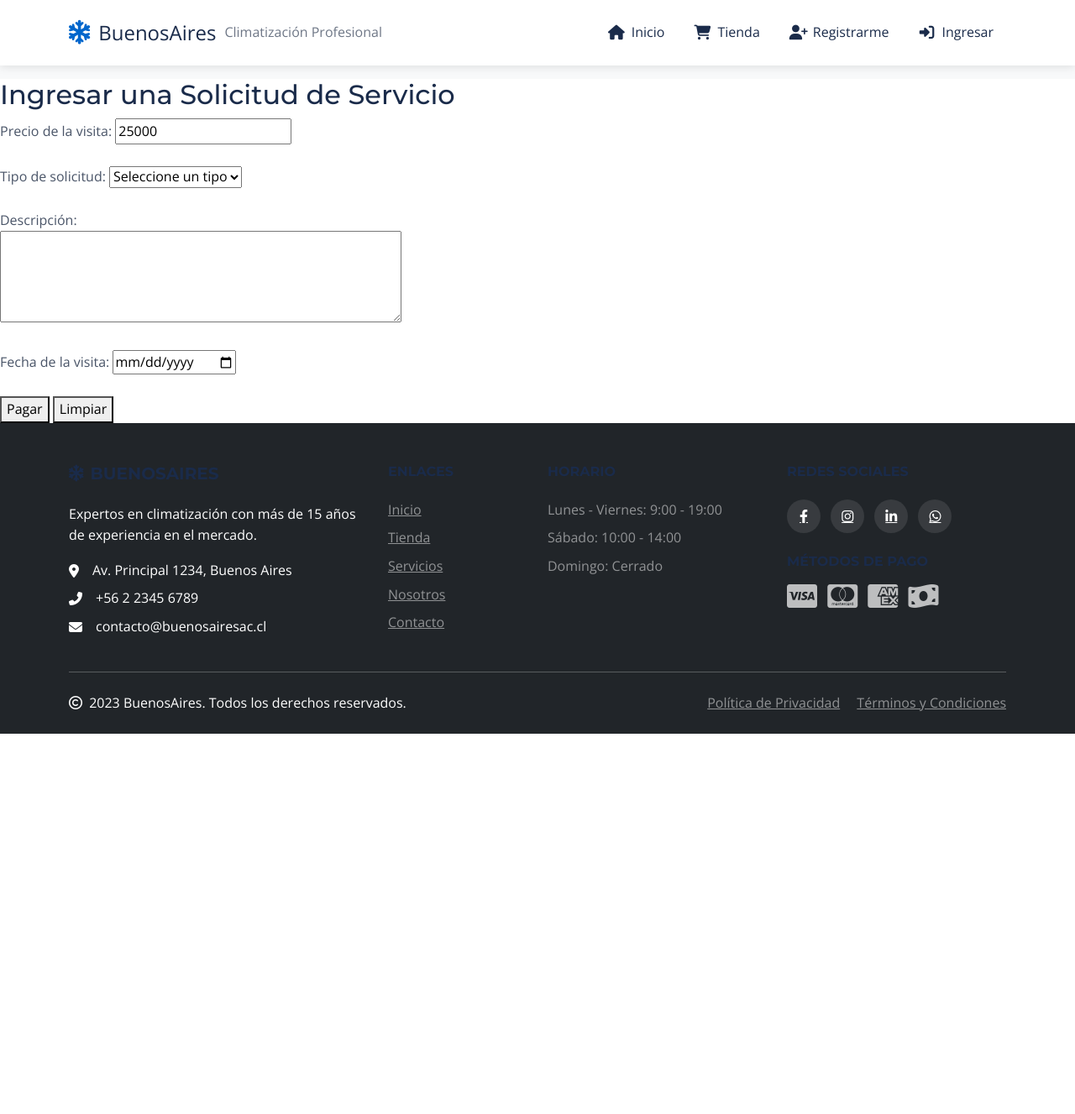
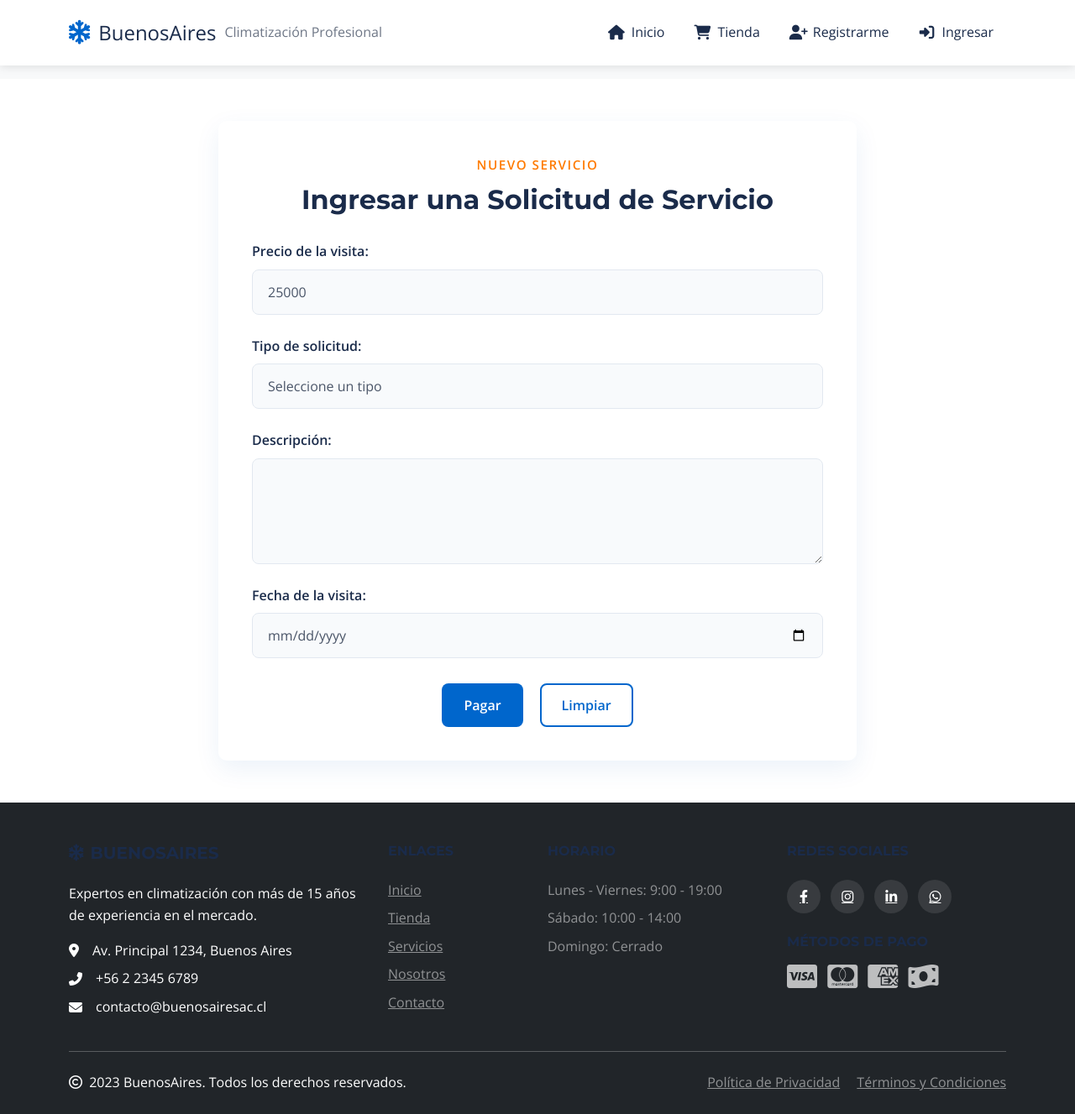
Before and after one commit to Danae-Munoz/AppWebBA-Django, a Django app: page /ingresar_solicitud_servicio/ in a window 1280 px wide. Shown: the whole page at 84% size. Before the commit the page ends 874 px from the top, so only its background shows below. Run offline with Django 3.2, Linux system fonts and the light colour scheme.

Commit message:
listo solicitud

```diff
--- /dev/null
+++ b/core/static/core/css/servicios.css
@@ -0,0 +1,262 @@
+/* servicios.css - Estilos para la página de confirmación de servicio */
+
+/* Variables de color (consistentes con el tema) */
+:root {
+    --primary-color: #0066cc;
+    --primary-dark: #004d99;
+    --secondary-color: #ff7b00;
+    --dark-color: #1a2b4a;
+    --text-color: #4a5568;
+    --light-color: #f8fafc;
+    --border-color: #e2e8f0;
+    --success-color: #38a169;
+    --error-color: #dc2626;
+}
+
+/* Contenedor principal */
+.service-container {
+    max-width: 800px;
+    margin: 50px auto;
+    padding: 0 20px;
+}
+
+/* Tarjeta de confirmación */
+.service-confirmation-card {
+    background: white;
+    padding: 40px;
+    border-radius: 10px;
+    box-shadow: 0 10px 30px rgba(0, 86, 179, 0.08);
+}
+
+/* Encabezado de sección */
+.section-header {
+    text-align: center;
+    margin-bottom: 30px;
+}
+
+.section-preheading {
+    color: var(--secondary-color);
+    font-weight: 600;
+    letter-spacing: 1.5px;
+    text-transform: uppercase;
+    font-size: 0.95rem;
+    display: block;
+    margin-bottom: 10px;
+}
+
+.section-title {
+    font-size: 2rem;
+    color: var(--dark-color);
+    margin-bottom: 15px;
+    font-family: 'Montserrat', sans-serif;
+    font-weight: 700;
+}
+
+.section-description {
+    color: var(--text-color);
+}
+
+/* Elementos del formulario */
+.form-group {
+    margin-bottom: 25px;
+}
+
+.form-group label {
+    display: block;
+    font-weight: 600;
+    margin-bottom: 8px;
+    color: var(--dark-color);
+}
+
+.form-control {
+    background-color: #f8fafc;
+    border: 1px solid var(--border-color);
+    border-radius: 8px;
+    padding: 14px 18px;
+    color: var(--text-color);
+    width: 100%;
+}
+
+.form-control.textarea {
+    min-height: 120px;
+}
+
+/* Acciones del formulario */
+.form-actions {
+    display: flex;
+    gap: 20px;
+    justify-content: center;
+    margin-top: 30px;
+}
+
+/* Botones */
+.btn {
+    display: inline-flex;
+    align-items: center;
+    justify-content: center;
+    padding: 12px 24px;
+    border-radius: 8px;
+    font-weight: 600;
+    text-decoration: none;
+    transition: all 0.3s ease;
+    border: 2px solid transparent;
+    font-family: 'Open Sans', sans-serif;
+    cursor: pointer;
+}
+
+.btn-primary {
+    background-color: var(--primary-color);
+    color: white;
+}
+
+.btn-primary:hover {
+    background-color: var(--primary-dark);
+    transform: translateY(-2px);
+    box-shadow: 0 4px 12px rgba(0, 102, 204, 0.2);
+}
+
+.btn-secondary {
+    background-color: white;
+    color: var(--primary-color);
+    border-color: var(--primary-color);
+}
+
+.btn-secondary:hover {
+    background-color: var(--primary-color);
+    color: white;
+    transform: translateY(-2px);
+    box-shadow: 0 4px 12px rgba(0, 102, 204, 0.2);
+}
+
+/* Tarjetas de resultado */
+.result-card {
+    background: white;
+    padding: 40px;
+    border-radius: 10px;
+    box-shadow: 0 10px 30px rgba(0, 86, 179, 0.08);
+    text-align: center;
+}
+
+.status-icon {
+    width: 80px;
+    height: 80px;
+    border-radius: 50%;
+    display: flex;
+    align-items: center;
+    justify-content: center;
+    margin: 0 auto 25px;
+    font-size: 2.5rem;
+}
+
+.success .status-icon {
+    background-color: rgba(56, 161, 105, 0.1);
+    color: var(--success-color);
+}
+
+.error .status-icon {
+    background-color: rgba(220, 38, 38, 0.1);
+    color: var(--error-color);
+}
+
+.result-title {
+    font-size: 1.8rem;
+    margin-bottom: 15px;
+    font-family: 'Montserrat', sans-serif;
+    font-weight: 700;
+}
+
+.success .result-title {
+    color: var(--success-color);
+}
+
+.error .result-title {
+    color: var(--error-color);
+}
+
+.result-message {
+    color: var(--text-color);
+    margin-bottom: 30px;
+    font-size: 1.1rem;
+}
+
+/* Responsive */
+@media (max-width: 768px) {
+    .service-confirmation-card,
+    .result-card {
+        padding: 30px 20px;
+    }
+
+    .section-title {
+        font-size: 1.6rem;
+    }
+
+    .form-actions {
+        flex-direction: column;
+        gap: 15px;
+    }
+
+    .btn {
+        width: 100%;
+    }
+}
+
+@media (max-width: 480px) {
+    .service-container {
+        margin: 30px auto;
+    }
+
+    .section-title {
+        font-size: 1.4rem;
+    }
+
+    .result-title {
+        font-size: 1.5rem;
+    }
+}
+/* Mensajes de resultado */
+.result-message {
+    padding: 20px;
+    margin-top: 30px;
+    border-radius: 8px;
+    text-align: center;
+}
+
+.result-message i {
+    font-size: 2.5rem;
+    margin-bottom: 15px;
+}
+
+.result-message h3 {
+    margin-bottom: 10px;
+    font-family: 'Montserrat', sans-serif;
+}
+
+.result-message p {
+    margin-bottom: 20px;
+}
+
+.success {
+    background-color: rgba(56, 161, 105, 0.1);
+    border-left: 4px solid var(--success-color);
+}
+
+.success i {
+    color: var(--success-color);
+}
+
+.success h3 {
+    color: var(--success-color);
+}
+
+.error {
+    background-color: rgba(220, 38, 38, 0.1);
+    border-left: 4px solid var(--error-color);
+}
+
+.error i {
+    color: var(--error-color);
+}
+
+.error h3 {
+    color: var(--error-color);
+}
--- a/core/templates/core/ingresar_solicitud_servicio.html
+++ b/core/templates/core/ingresar_solicitud_servicio.html
@@ -1,34 +1,59 @@
 {% extends 'core/base.html' %}
+{% load static %}
+
+{% block stylesheet %}
+    <link href="{% static 'core/css/servicios.css' %}?v=4.1" rel="stylesheet">
+    <link href="https://fonts.googleapis.com/css2?family=Montserrat:wght@400;500;600;700&family=Open+Sans:wght@400;500;600&display=swap" rel="stylesheet">
+    <link rel="stylesheet" href="https://cdnjs.cloudflare.com/ajax/libs/font-awesome/6.4.0/css/all.min.css">
+{% endblock %}
+
 {% block content %}
-<h2>Ingresar una Solicitud de Servicio</h2>
+<div class="service-container">
+    <div class="service-confirmation-card">
+        <div class="section-header">
+            <span class="section-preheading">Nuevo Servicio</span>
+            <h2 class="section-title">Ingresar una Solicitud de Servicio</h2>
+        </div>
 
         <form method="post" action="{% url 'ingresar_solicitud_servicio' %}">
             {% csrf_token %}
 
+            <div class="form-group">
                 <label>Precio de la visita:</label>
-  <input type="text" name="precio" value="25000" readonly><br><br>
+                <input type="text" class="form-control" name="precio" value="25000" readonly>
+            </div>
 
+            <div class="form-group">
                 <label>Tipo de solicitud:</label>
-  <select name="tipo" required>
+                <select class="form-control" name="tipo" required>
                     <option value="">Seleccione un tipo</option>
                     <option value="Mantención">Mantención</option>
                     <option value="Reparación">Reparación</option>
-  </select><br><br>
+                </select>
+            </div>
 
-  <label>Descripción:</label><br>
-  <textarea name="descripcion" rows="4" cols="50" required></textarea><br><br>
+            <div class="form-group">
+                <label>Descripción:</label>
+                <textarea class="form-control textarea" name="descripcion" rows="4" required></textarea>
+            </div>
 
+            <div class="form-group">
                 <label>Fecha de la visita:</label>
-  <input type="date" name="fecha" required><br><br>
+                <input type="date" class="form-control" name="fecha" required>
+            </div>
 
-  {% comment %} <label>Hora de la visita:</label>
-  <input type="time" name="hora" required><br><br> {% endcomment %}
+            <div class="form-actions">
+              <button type="submit" class="btn btn-primary">Pagar</button>
+                <button type="reset" class="btn btn-secondary">Limpiar</button>
 
-  <button type="submit">Pagar</button>
-  <button type="reset">Limpiar</button>
+            </div>
         </form>
 
         {% if mesg %}
-<p style="color: red;">{{ mesg }}</p>
+        <div class="error-message" style="color: var(--error-color); margin-top: 20px; text-align: center;">
+            <i class="fas fa-exclamation-circle"></i> {{ mesg }}
+        </div>
         {% endif %}
+    </div>
+</div>
 {% endblock %}
--- a/core/urls.py
+++ b/core/urls.py
@@ -22,6 +22,6 @@ urlpatterns = [
     path('ingresar_solicitud_servicio/', ingresar_solicitud_servicio, name='ingresar_solicitud_servicio'),
     path('iniciar_pago_servicio/', iniciar_pago_servicio, name='iniciar_pago_servicio'),
     path('retorno_pago_servicio/', retorno_pago_servicio, name='retorno_pago_servicio'),
-    path('ver_facturas/<rut>/', ver_facturas, name="ver_facturas"),
+    path('ver_facturas/<str:rut>/', ver_facturas, name='ver_facturas'),
 
 ]
--- a/core/views.py
+++ b/core/views.py
@@ -469,14 +469,21 @@ def retorno_pago_servicio(request):
 @login_required
 def ver_facturas(request, rut):
     with connection.cursor() as cursor:
-        cursor.execute("EXEC SP_OBTENER_FACTURAS @rutcli = %s", [rut])
+        cursor.execute("EXEC SP_OBTENER_FACTURAS %s", [rut])
         facturas = cursor.fetchall()
 
         cursor.execute("EXEC SP_OBTENER_GUIAS_DE_DESPACHO")
         guias = cursor.fetchall()
 
-    return render(request, "core/facturas.html", {
+        cursor.execute("""
+            SELECT s.nrosol, s.nrofac, s.estadosol
+            FROM SolicitudServicio s
+        """)
+        solicitudes = cursor.fetchall()
+
+    return render(request, 'core/facturas.html', {
         "facturas": facturas,
         "guias": guias,
+        "solicitudes": solicitudes,
         "es_admin": rut == "admin"
     })
```
Also changed, not shown: core/templates/core/error_pago.html (deleted, +0 -40 lines), core/templates/core/facturas.html (+54 -16 lines), core/templates/core/iniciar_pago_servicio.html (+45 -23 lines), core/templates/core/solicitud_exitosa.html (deleted, +0 -40 lines). Lines whose indentation alone changed are shown as unchanged.
